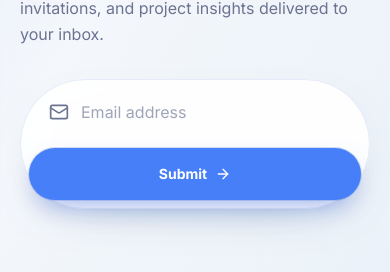
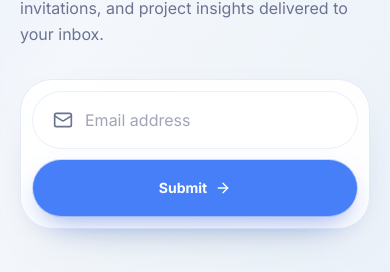
Before and after one commit to julieta-marketing/sunstonecities, a Next.js app: page / in a window 390 px wide. Shown: the part 11572-11844 px from the top of the page. Built offline with nearby package versions, Linux system fonts and the light colour scheme.

Commit message:
Fix mobile newsletter signup layout

```diff
--- a/components/newsletter-subscribe.tsx
+++ b/components/newsletter-subscribe.tsx
@@ -68,12 +68,12 @@ export function NewsletterSubscribe() {
           <FadeIn delay={0.12}>
             <form
               onSubmit={handleSubmit}
-              className="flex flex-col gap-3 rounded-full border border-border bg-white/90 p-2 shadow-[0_18px_55px_-38px_rgba(15,58,99,0.55)] backdrop-blur-sm sm:flex-row sm:items-center"
+              className="flex flex-col gap-3 rounded-[2rem] border border-border bg-white/90 p-3 shadow-[0_18px_55px_-38px_rgba(15,58,99,0.55)] backdrop-blur-sm sm:flex-row sm:items-center sm:rounded-full sm:p-2"
             >
               <label htmlFor="newsletter-email" className="sr-only">
                 Email address
               </label>
-              <div className="flex min-w-0 flex-1 items-center gap-3 px-5 py-3">
+              <div className="flex min-h-14 min-w-0 flex-1 items-center gap-3 rounded-full bg-white px-5 py-3 ring-1 ring-border/70 sm:min-h-0 sm:bg-transparent sm:ring-0">
                 <Mail className="size-5 shrink-0 text-muted-foreground" />
                 <input
                   id="newsletter-email"
@@ -87,7 +87,7 @@ export function NewsletterSubscribe() {
               <button
                 type="submit"
                 disabled={status === 'loading'}
-                className="shine group inline-flex items-center justify-center gap-2 rounded-full bg-primary px-7 py-4 text-sm font-bold text-primary-foreground shadow-[0_12px_28px_-10px_rgba(78,114,217,0.65)] ring-1 ring-primary-dark/20 transition-all hover:-translate-y-0.5 hover:bg-primary-dark focus-visible:outline-none focus-visible:ring-2 focus-visible:ring-primary focus-visible:ring-offset-2 sm:px-8"
+                className="shine group inline-flex min-h-14 w-full items-center justify-center gap-2 rounded-full bg-primary px-7 py-4 text-sm font-bold text-primary-foreground shadow-[0_12px_28px_-10px_rgba(78,114,217,0.65)] ring-1 ring-primary-dark/20 transition-all hover:-translate-y-0.5 hover:bg-primary-dark focus-visible:outline-none focus-visible:ring-2 focus-visible:ring-primary focus-visible:ring-offset-2 sm:min-h-0 sm:w-auto sm:px-8"
               >
                 {status === 'loading'
                   ? 'Submitting'
```
